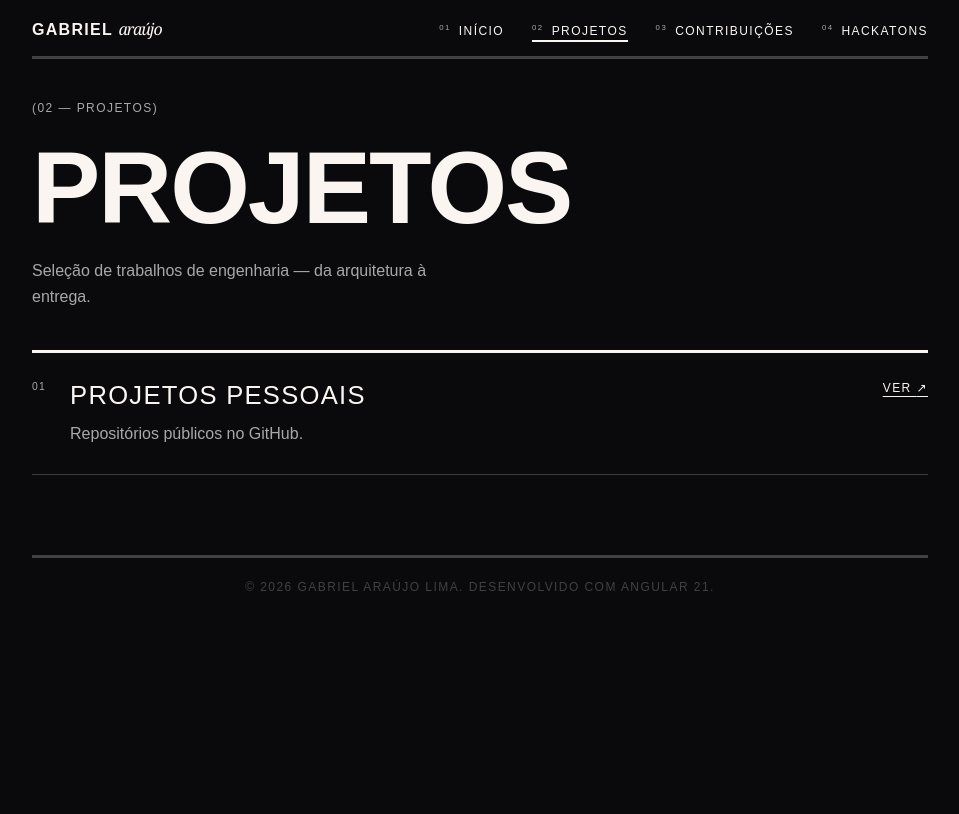
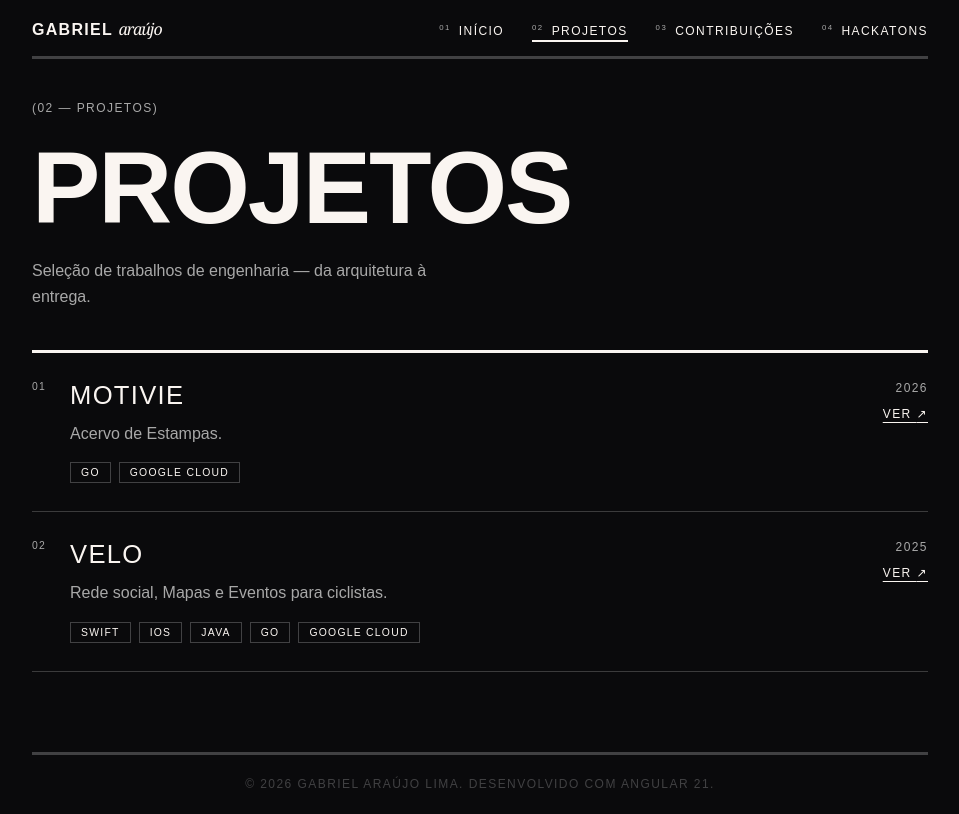
Before and after one commit to dotrujos/gabrielaraujo.com, an Angular app: page /projects in a window 1280 px wide. Shown: the whole page, without its empty margins (160-1119 px from the left). Built offline with nearby package versions, Linux system fonts and the light colour scheme; a web font is replaced by a local one.

Commit message:
feat: add contributions and hackatons entries, update projects with new details

```diff
--- a/src/app/pages/contributions/contributions-page.ts
+++ b/src/app/pages/contributions/contributions-page.ts
@@ -13,7 +13,15 @@ import { isExternalLink } from '../../utils/link';
 })
 export class ContributionsPage {
   // preencher no formato: { project, kind, summary, year?, link? }
-  protected readonly contributions: ContributionEntry[] = [];
+  protected readonly contributions: ContributionEntry[] = [
+    {
+      project: 'CleanArch Enablers',
+      kind: 'SDK',
+      summary: 'SDK para reduzir atrito de desenvolvimento de aplicações com Clean Architecture.',
+      year: '2025, 2026',
+      link: 'https://github.com/clean-arch-enablers-project'
+    }
+  ];
 
   protected isExternal(contribution: ContributionEntry): boolean {
     return isExternalLink(contribution.link);
--- a/src/app/pages/hackatons/hackatons-page.ts
+++ b/src/app/pages/hackatons/hackatons-page.ts
@@ -13,7 +13,13 @@ import { isExternalLink } from '../../utils/link';
 })
 export class HackatonsPage {
   // preencher no formato: { event, year, role?, result?, summary?, stack?, link? }
-  protected readonly hackatons: HackatonEntry[] = [];
+  protected readonly hackatons: HackatonEntry[] = [
+    {
+      event: 'Maratona de Programação Layers 0b11',
+      year: '2025',
+      result: '2º lugar',
+    }
+  ];
 
   protected isExternal(hackaton: HackatonEntry): boolean {
     return isExternalLink(hackaton.link);
--- a/src/app/pages/projects/projects-page.ts
+++ b/src/app/pages/projects/projects-page.ts
@@ -12,9 +12,18 @@ import { PageEntry } from '../../models/page-entry';
 export class ProjectsPage {
   protected readonly entries: PageEntry[] = [
     {
-      title: 'Projetos pessoais',
-      description: 'Repositórios públicos no GitHub.',
-      link: 'https://github.com/dotrujos?tab=repositories',
+      title: 'Motivie',
+      description: 'Acervo de Estampas.',
+      link: 'https://motivie.com',
+      year: '2026',
+      tags: ['Go', 'Google Cloud']
+    },
+    {
+      title: 'Velo',
+      description: 'Rede social, Mapas e Eventos para ciclistas.',
+      link: 'https://github.com/velo-project',
+      year: '2025',
+      tags: ['Swift', 'iOS', 'Java', 'Go', 'Google Cloud'],
     },
   ];
 }
```
